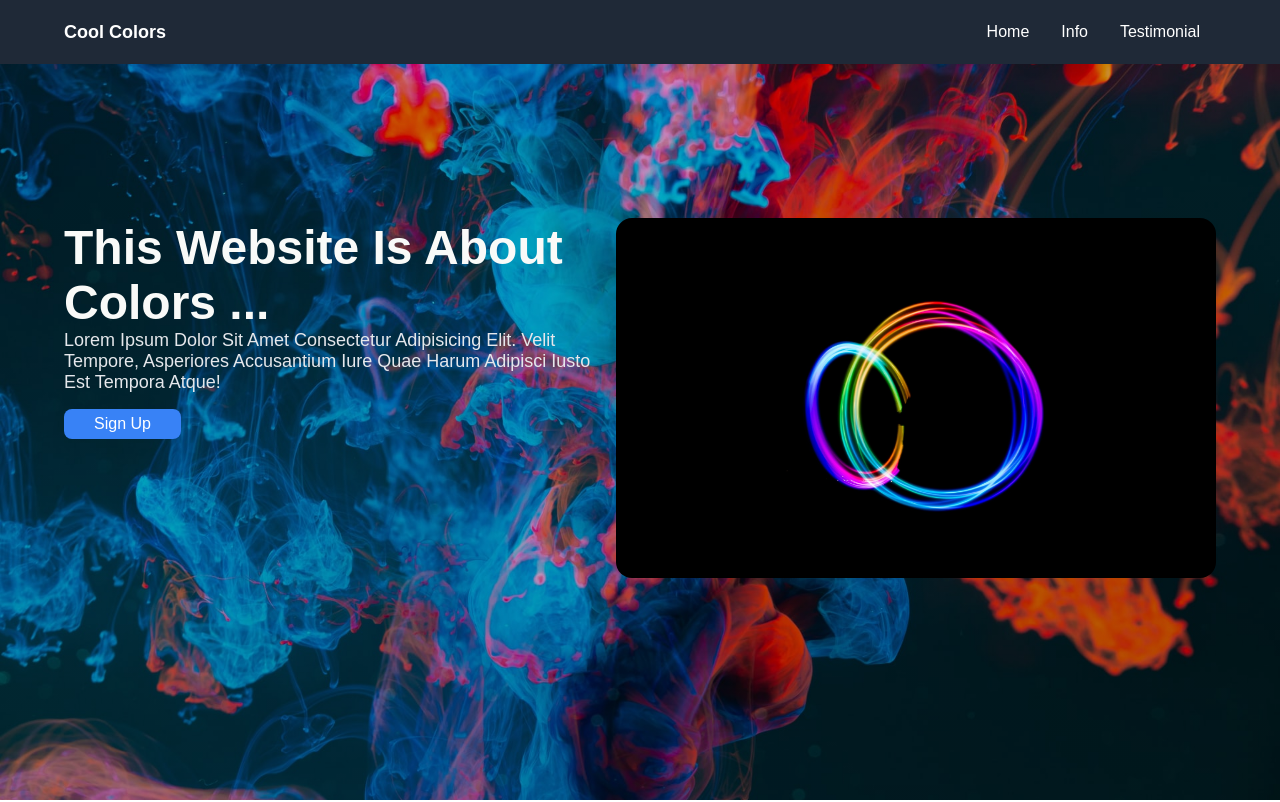
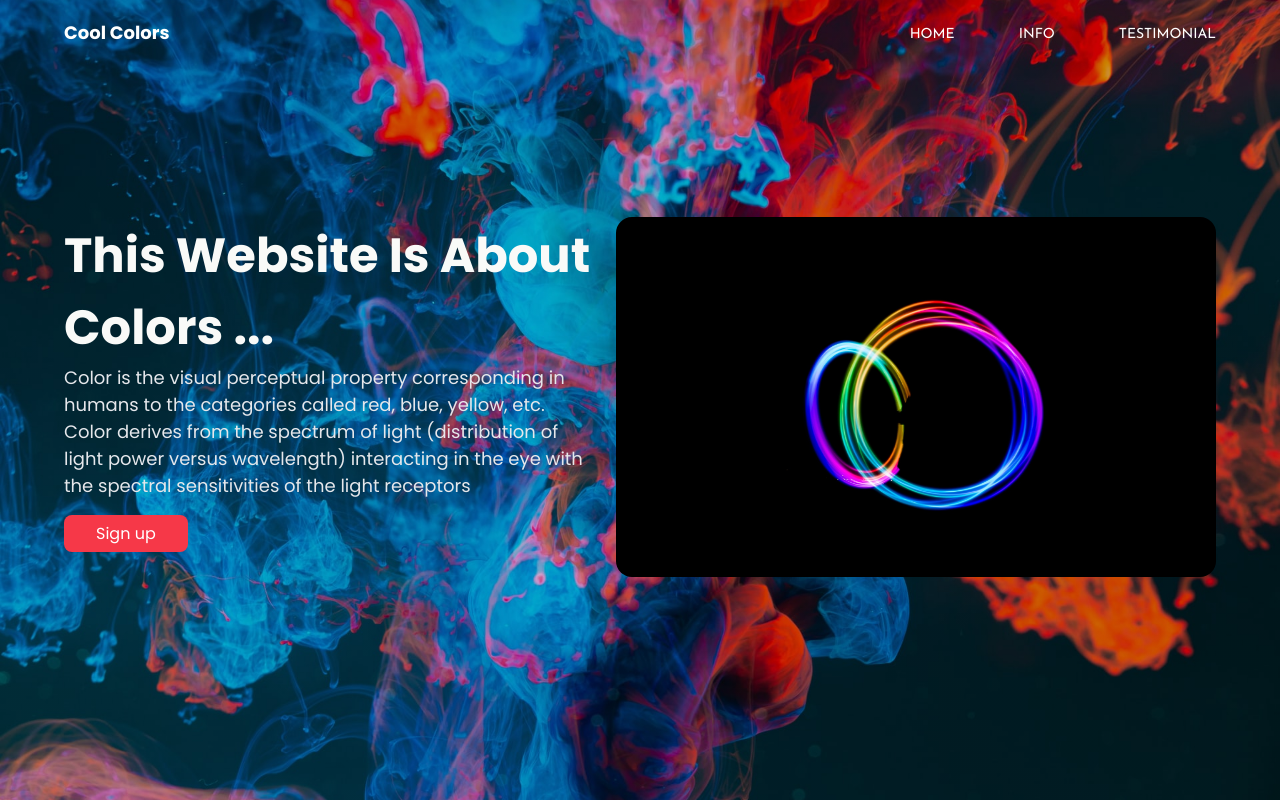
Before and after one commit to dulnithLiyanage/The-Odin-Project-Landing-Page, a plain HTML site: page index.html in a window 1280 px wide. Shown: the top 802 px of the page. Drawn offline with Linux system fonts and the light colour scheme.

Commit message:
Added a personal touch

```diff
--- a/index.html
+++ b/index.html
@@ -20,11 +20,15 @@
       <div class="main-information">
         <h1 class="main-title">This website is about colors ...</h1>
         <p class="main-description">
-          Lorem ipsum dolor sit amet consectetur adipisicing elit. Velit
-          tempore, asperiores accusantium iure quae harum adipisci iusto est
-          tempora atque!
+          Color is the visual perceptual property corresponding in humans to the
+          categories called red, blue, yellow, etc. Color derives from the
+          spectrum of light (distribution of light power versus wavelength)
+          interacting in the eye with the spectral sensitivities of the light
+          receptors
         </p>
-        <div class="btn btn-primary"><a href="#">Sign up</a></div>
+        <div class="btn-container">
+          <a href="#" class="btn btn-primary">Sign up</a>
+        </div>
       </div>
       <div class="img">
         <img src="./images/tyler-lastovich-9Eheu3sIgrM-unsplash.jpg" alt="" />
@@ -60,9 +64,9 @@
         <div class="card">
           <div class="illustration" id="card-4"></div>
           <div class="subtext">
-            Moonlit Asteroids <br />
+            Midnight City <br />
             <br />
-            #0F2027 &#8594; #2C5364
+            #232526 &#8594; #414345
           </div>
         </div>
       </div>
@@ -86,7 +90,7 @@
           </p>
         </div>
         <div class="btn-container">
-          <div class="btn btn-secondary"><a href="#">Sign up</a></div>
+          <a href="#" class="btn btn-secondary">Sign up</a>
         </div>
       </div>
     </section>
--- a/style.css
+++ b/style.css
@@ -1,12 +1,24 @@
-/* ! resets */
+/* ! FONTS */
+
+@import url("https://fonts.googleapis.com/css2?family=Josefin+Sans&family=Poppins:ital,wght@0,100;0,200;0,300;0,400;0,500;0,600;0,700;0,800;0,900;1,100;1,200;1,300;1,400;1,500;1,600;1,700;1,800;1,900&display=swap");
+
+/* ! VARIABLES */
+
+:root {
+  --josefin: "Josefin Sans", sans-serif;
+  --poppins: "Poppins", sans-serif;
+}
+
+/* ! RESETS */
 
 * {
   margin: 0;
   padding: 0;
   box-sizing: border-box;
 }
+
 body {
-  font-family: "Poppins", sans-serif;
+  font-family: var(--poppins);
 }
 
 li {
@@ -18,16 +30,16 @@ a {
   color: #fff;
 }
 
-/* ! comoponents */
+/* ! COMPONENTS */
 
 .btn {
   display: inline-block;
-  padding: 6px 30px;
+  padding: 6px 32px;
   border-radius: 0.5em;
 }
 
 .btn-primary {
-  background-color: #3882f6;
+  background-color: #f63848;
   margin: 1em 0;
 }
 
@@ -55,7 +67,7 @@ a {
 }
 
 #card-4 {
-  background: linear-gradient(to right, #0f2027, #203a43, #2c5364);
+  background: linear-gradient(to right, #232526, #414345);
 }
 
 footer {
@@ -64,6 +76,8 @@ footer {
   justify-content: center;
   width: 100%;
   height: 4em;
+  font-size: 14px;
+  word-spacing: 2px;
   color: #fff;
   background-color: #1f2937;
 }
@@ -73,9 +87,9 @@ footer {
   font-weight: bolder;
 }
 
-/* ! styling */
+/* ! STYLING */
 
-/* ? navbar */
+/* ? NAVBAR */
 
 nav {
   align-items: center;
@@ -85,7 +99,7 @@ nav {
   position: relative;
   display: flex;
   justify-content: space-between;
-  background-color: #1f2937;
+  background: transparent;
   position: fixed;
   color: #fff;
 }
@@ -95,10 +109,13 @@ ul {
 }
 
 li a {
-  padding: 8px 16px;
+  font-size: 14px;
+  font-family: var(--josefin);
+  text-transform: uppercase;
+  padding: 8px 0 0 64px;
 }
 
-/* ? main */
+/* ? MAIN */
 
 main {
   padding: 0 64px;
@@ -107,7 +124,7 @@ main {
   align-items: center;
   justify-content: space-between;
   gap: 20px;
-  background: linear-gradient(rgba(0, 0, 0, 0.2), rgba(0, 0, 0, 0.3)),
+  background: linear-gradient(rgba(0, 0, 0, 0.2), rgba(0, 0, 0, 0.2)),
     url("./images/lucas-benjamin-wQLAGv4_OYs-unsplash.jpg") center/cover
       no-repeat;
   min-height: 100vh;
@@ -122,13 +139,13 @@ main {
   word-wrap: wrap;
   max-width: 35em;
   min-height: 22.5em;
-  text-transform: capitalize;
 }
 
 .main-information .main-title {
   font-size: 48px;
   font-weight: bolder;
   color: #f9faf8;
+  text-transform: capitalize;
 }
 
 .main-information .main-description {
@@ -141,7 +158,7 @@ img {
   border-radius: 1em;
 }
 
-/* ? info-section*/
+/* ? INFO-SECTION */
 
 .info-section {
   display: flex;
@@ -177,7 +194,7 @@ img {
   padding: 0.5em 0;
 }
 
-/* ? quote section */
+/* ? QUOTE-SECTION */
 
 .quote-section {
   width: 100%;
@@ -208,7 +225,7 @@ blockquote cite {
   font-size: 18px;
 }
 
-/* ? cta-section */
+/* ? CTA-SECTION */
 
 .cta-section {
   width: 100%;
@@ -220,7 +237,7 @@ blockquote cite {
 
 .cta-background {
   display: flex;
-  background-color: #3882f6;
+  background-color: #f63848;
   color: white;
   padding: 48px 0;
   min-width: 60em;
```
